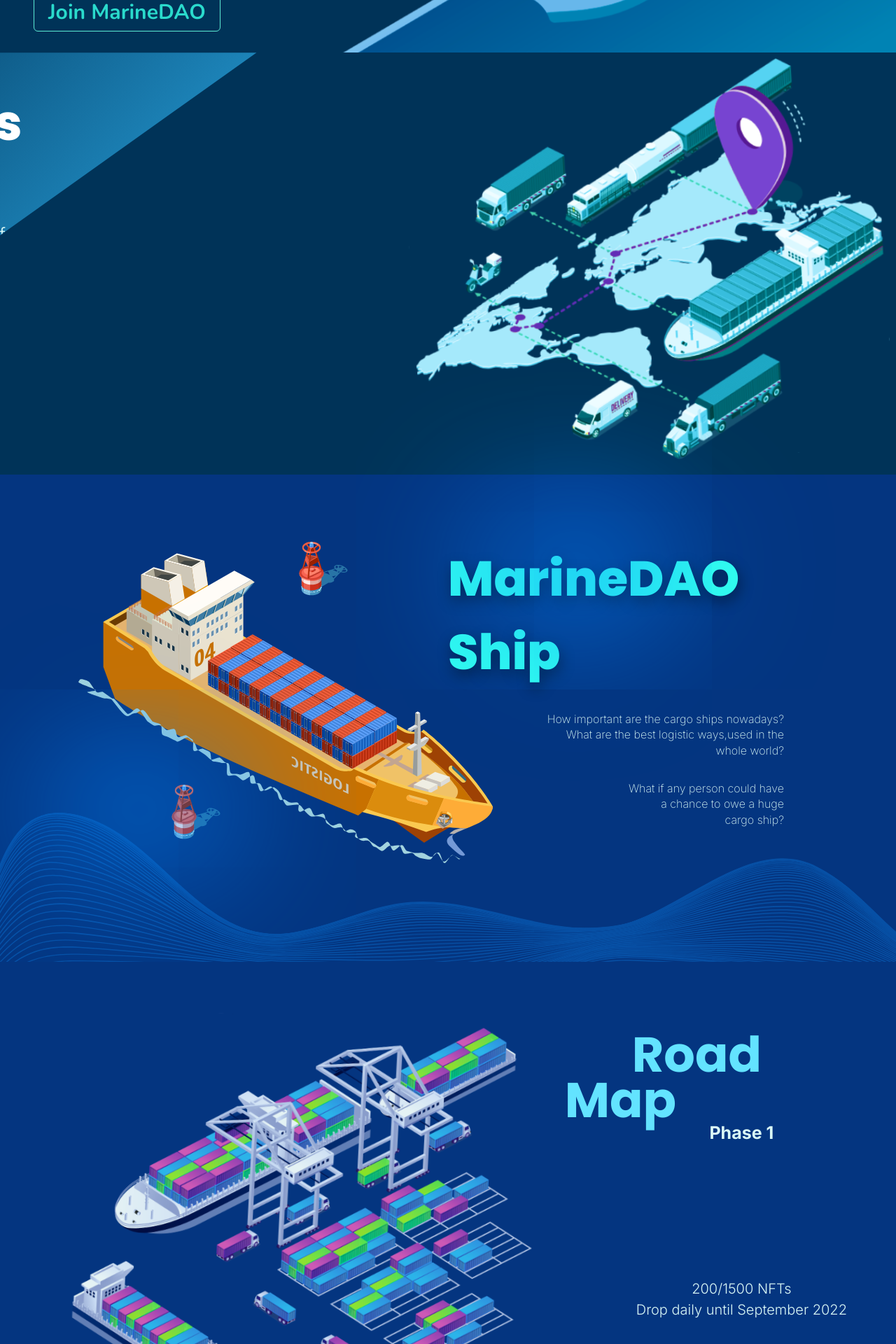
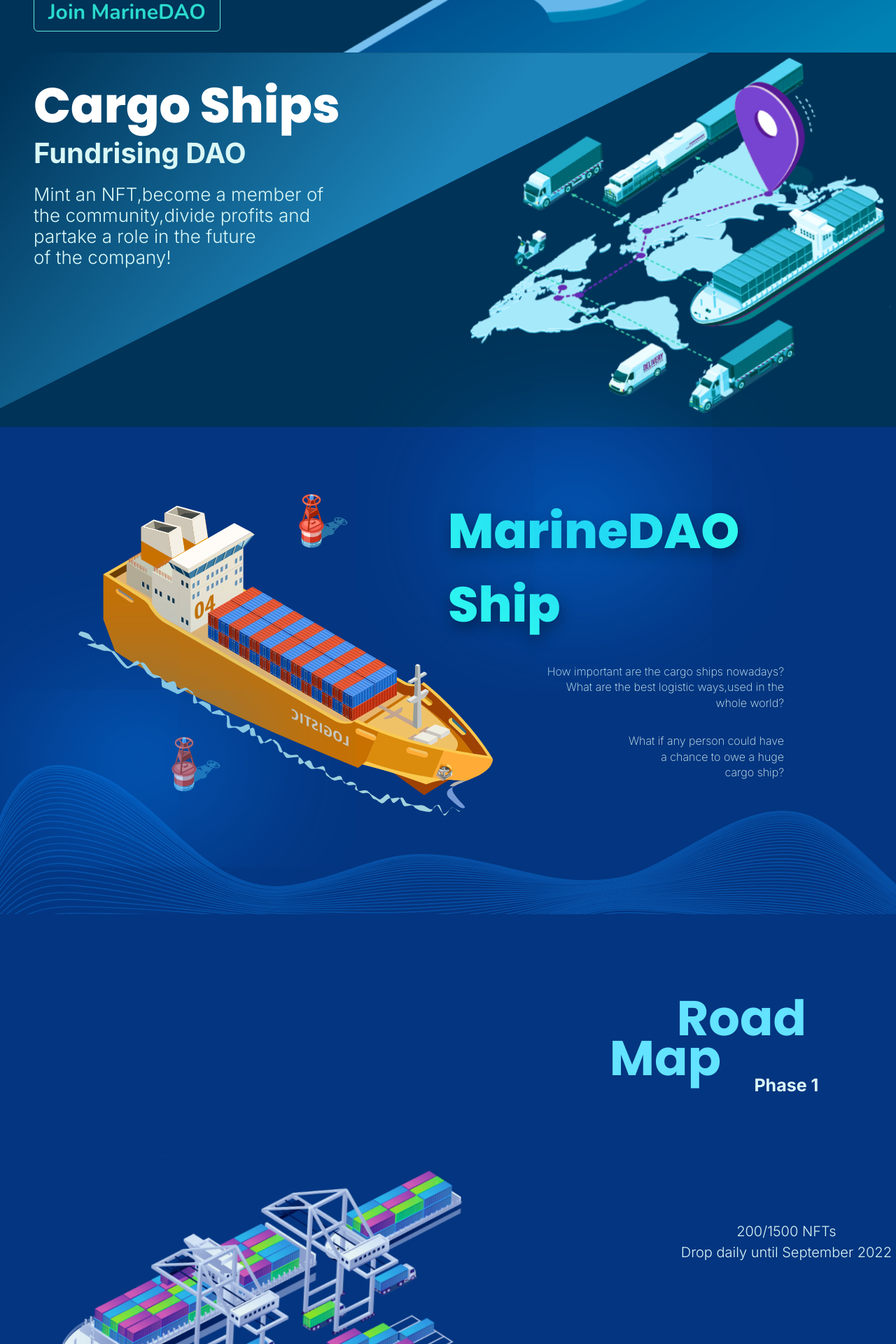
Before and after one commit to Priya-1607/marine-dao-app, a React (Create React App) app: page / in a window 1280 px wide. Shown: the part 540-2460 px from the top of the page at 70% size. Built offline with nearby package versions, Linux system fonts and the light colour scheme.

Commit message:
road map update

```diff
--- a/public/index.html
+++ b/public/index.html
@@ -9,6 +9,7 @@
               name="description"
               content="Web site created using create-react-app"
       />
+
       <link rel="apple-touch-icon" href="%PUBLIC_URL%/logo192.png"/>
       <!--
         manifest.json provides metadata used when your web app is installed on a
--- a/src/App.css
+++ b/src/App.css
@@ -1,3 +1,4 @@
+
 .cargoShip{
     height: 100%;
     background:rgba(0, 51, 88, 1);
@@ -7,14 +8,20 @@
 
 .left{
 
-    background-image: linear-gradient(313.99deg, #1D85BA 50.11%, rgba(37, 127, 174, 0) 97.5%);
-    z-index: 1; width: 171%; clip-path: polygon(0% 97%, 75% 0%, 0% 0%);
+    /*margin-right: -28rem;*/
+    background-image: linear-gradient(309.99deg, #1D85BA 50.11%, rgba(37, 139, 174, 0) 97.5%);
+    z-index: 1;
+    width: 174%;
+    clip-path: polygon(0% 95%, 91% 0%, 0% 0%);
+}
+.inner{
+    padding-right: 0px;
 }
 .right {
-    margin-left:-200px;
+
     position:relative;
     padding-left: 10px;
-    width: 45rem;
+    width: auto;
     z-index: 1;
 }
 
@@ -72,7 +79,7 @@
 
 .road {
     position: relative;
-    bottom: -5rem;
+
 
     padding-right: 8rem;
     color: #63E3FF;
@@ -80,17 +87,16 @@
     font-size: 70px;
     font-weight: 700;
 }
-.roadGap{
+.roadGap {
+    display: grid;
     justify-items: center;
     justify-content: end;
-    padding-right: 4rem;
+    /* justify-items: end; */
 }
 
 .map{
     position: relative;
-    bottom: -29px;
-    top: -2.5rem;
-    right: 6rem;
+
 }
 
 .phase{
@@ -118,30 +124,29 @@
 }
 
 .imgShip{
-    margin-left: 7rem;
+   /* top:0;*/
+    /*margin-left: 7rem;*/
     z-index: 1;
     position: absolute;
     width: 51%;
     float: left;
-    padding-top: 5rem
-}
-.subHead{
-    padding-bottom:2rem ;
 
 }
 
 .wave{
     position: absolute;
-    bottom: -3rem;
+    bottom: 0;
     left: 0;
 }
 
 .subMain {
     display: grid;
-    justify-content: space-evenly;
+
     justify-items: center;
-    align-items: end;
-    padding-bottom: 4rem;
+
+
+    /*justify-items: end;*/
+
 }
 .grid-rows-4 {
     grid-template-rows: repeat(4, minmax(0, 1fr));
@@ -177,7 +182,7 @@
 
 }
 .ship2{
-    margin-left: 23rem;
+   /* margin-left:24rem;*/
     margin-top: 25rem;
     vertical-align: middle;
 }
@@ -196,10 +201,41 @@
     padding-bottom: 4rem;
     align-items: start;
 }
-.left-20 {
-    left: 11rem;
-    top: 4rem;
-}
+
 .anc{
     justify-items: center;
 }
+
+
+
+
+/*.md\:rotate-\[396deg\;\] {
+    --tw-rotate: 344deg;
+    transform: translate(var(--tw-translate-x), var(--tw-translate-y)) rotate(var(--tw-rotate)) skewX(var(--tw-skew-x)) skewY(var(--tw-skew-y)) scaleX(var(--tw-scale-x)) scaleY(var(--tw-scale-y));
+}
+@media (min-width: 768px)
+    .md\:mt-80 {
+        margin-top: 2rem;
+    }
+    @media (min-width: 768px)
+        .md\:left-28 {
+            left: 10rem;
+        }
+        .pr-10 {
+            padding-right: 2.5rem;
+        }
+        .rotate-\[358deg\;\] {
+            --tw-rotate: 358deg;
+            transform: translate(var(--tw-translate-x), var(--tw-translate-y)) rotate(var(--tw-rotate)) skewX(var(--tw-skew-x)) skewY(var(--tw-skew-y)) scaleX(var(--tw-scale-x)) scaleY(var(--tw-scale-y));
+        }
+        .left-52 {
+            left: 13rem;
+        }
+        .top-32 {
+            top: 2rem;
+        }
+        .absolute {
+            position: absolute;
+        }
+
+*/
--- a/src/components/CargoShip.tsx
+++ b/src/components/CargoShip.tsx
@@ -4,20 +4,20 @@
 function CargoShip() {
     return (
         <div className="cargoShip diagonal-end grid grid-cols-2">
-            <div className="left">
-                <div className="ineer">
+            <div className="left md:-mr-56 lg:mx-auto">
+                <div className="ineer md:mt-14">
 
 
-                      <p className="top" >Cargo Ships</p><br/>
+                      <p className="top lg:pl-8 lg:-mt-8 lg:text-4xl" >Cargo Ships</p><br/>
 
 
-                    <span className="top-2">Fundrising DAO</span><br/>
-                    <p className="top-3">Mint an NFT,become a member of<br/> the community,divide profits and<br/> partake a role in the future<br/> of the company!</p>
+                    <span className="top-2 lg:pl-8">Fundrising DAO</span><br/>
+                    <p className="top-3 lg:pl-8">Mint an NFT,become a member of<br/> the community,divide profits and<br/> partake a role in the future<br/> of the company!</p>
 
             </div>
             </div>
 
-            <div className="right "><img  src={boatGroup}/></div>
+            <div className="right md:87 "><img  src={boatGroup}/></div>
 
         </div>
 
--- a/src/components/RoadMapSecond.tsx
+++ b/src/components/RoadMapSecond.tsx
@@ -11,7 +11,7 @@
     return (
         <div>
             <div className="main">
-            <div className='grid grid-cols-2 col-span-2 relative pb-40 justify-center content-start pl-12 subMain'>
+            <div className='grid grid-cols-2 col-span-2 relative  justify-center content-start pl-12 subMain'>
                 <div className="grid grid-cols-2 noSpace">
                     <div className={`${styles.roadmapOverlay} flex`}>
                 <img className={"lightHouseNoShadow"} src={lightHouseNoShadow} width={130}/>
@@ -19,13 +19,13 @@
                         <h1 className={`${styles.heading} relative left-16`}>Road</h1>
                         <h1 className={`${styles.heading} relative top-16 right-52`}>Map</h1>
                     </div>
-                    <div className='absolute left-20 pr-10 rotate-[348deg;]'>
-                        <img src={lineshort} width={700}/>
+                    <div className='absolute lg:top-32 left-52 md:left-28 md:mt-44 pr-10 rotate-[358deg;] md:rotate-[396deg;]'>
+                        <img src={lineshort} className={"lg:w-[500px] md:w-[400px] "}/>
 
 
                     </div>
 
-                    <div><img className={"ship2 p-3 py-3 opacity-100"} src={ship} width={200}/></div>
+                    <div><img className={"ship2 md:ml-14 lg:ml-36 p-3 py-3 opacity-100"} src={ship} width={200}/></div>
                 </div>
                 <div className='grid grid-rows-9 relative grid-flow-row gap-4 anc'>
 
--- a/src/components/ThirdRoadMap.tsx
+++ b/src/components/ThirdRoadMap.tsx
@@ -8,16 +8,16 @@
 
             <div className="ShipMain block">
 
-            <label className="img origin-center rotate-3 imgShip  "><img src={ships} width={1000}/></label>
+            <label className="img origin-center rotate-3 imgShip 2xl:top-0 2xl:ml-28 md:top-[22rem] md:ml-8 "><img src={ships} width={1000}/></label>
 
                 <div className="subHead">
 
-                    <div className='grid grid-rows-9 relative grid-flow-row gap-4 roadGap'>
-                        <p className="road">Road <p className="map">Map</p></p>
-                        <p className="phase2 grid-rows-4 row-span-1">Phase 1</p><p className="para2">200/1500 NFTs<br/>Drop daily until September 2022</p>
-                        <p className="phase2">Phase 2</p><p className="para2">500/1500 NFTs<br/>Drop daily until December 2022</p>
-                        <p className="phase2">Phase 3</p><p className="para2">1000/1500 NFTs<br/>Drop daily until February 2023</p>
-                        <p className="phase2">Phase 4</p><p className="para2">1500/1500 NFTs.Final release.<br/>Promote in April 2023</p>
+                    <div className='grid grid-rows-9 relative grid-flow-row gap-4 pr-16 md:pr-0 roadGap 2xl:bottom-20 2xl:pr-32'>
+                        <p className="road md:top-24">Road <p className="map -top-12 right-24">Map</p></p>
+                        <p className="phase2 grid-rows-4 row-span-1">Phase 1</p><p className="para2 md:bottom-3.5">200/1500 NFTs<br/>Drop daily until September 2022</p>
+                        <p className="phase2">Phase 2</p><p className="para2 md:bottom-3.5">500/1500 NFTs<br/>Drop daily until December 2022</p>
+                        <p className="phase2">Phase 3</p><p className="para2 md:bottom-3.5">1000/1500 NFTs<br/>Drop daily until February 2023</p>
+                        <p className="phase2">Phase 4</p><p className="para2 md:bottom-3.5">1500/1500 NFTs.Final release.<br/>Promote in April 2023</p>
 
                     </div>
 
```
